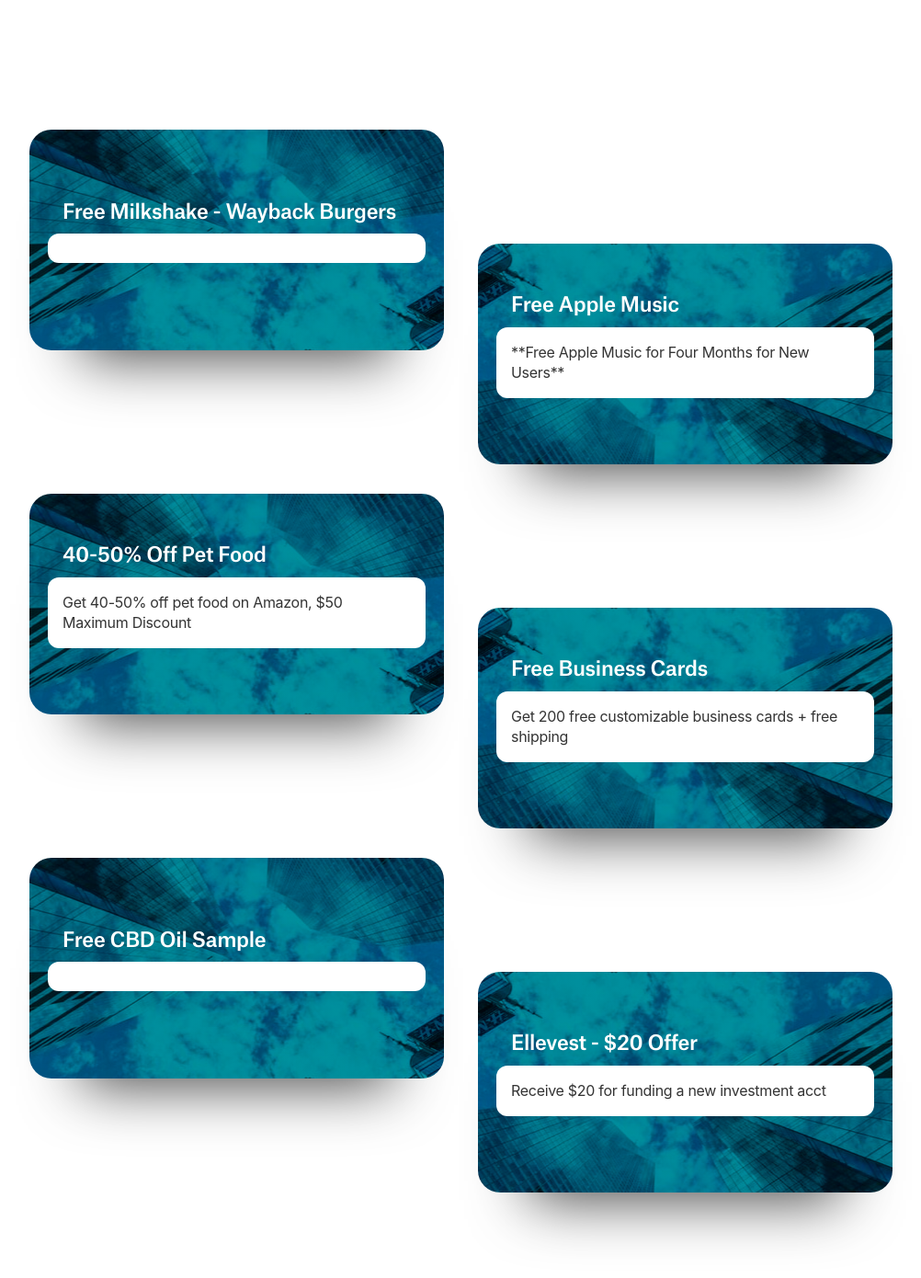
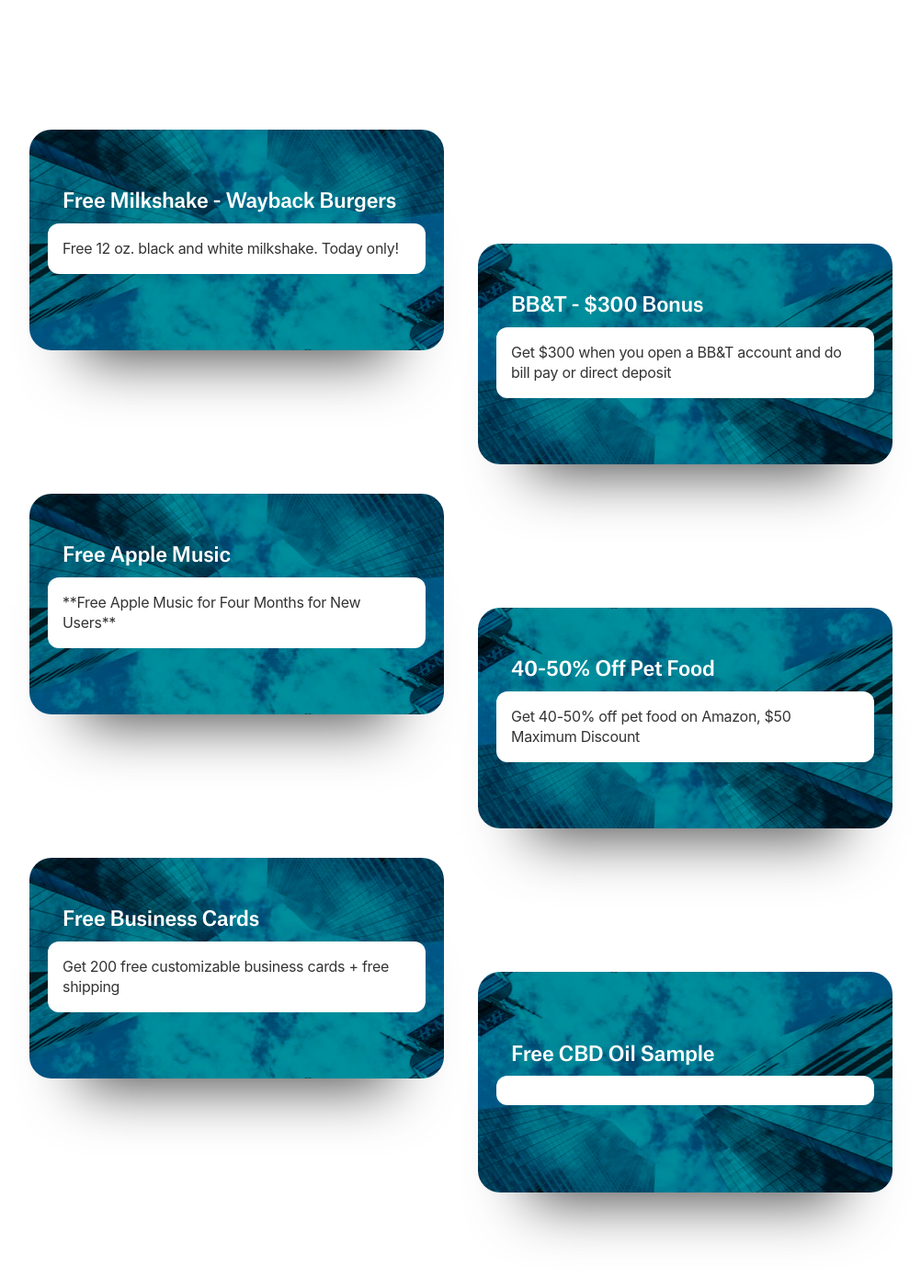
Before and after one commit to ohiosveryown/atldeals, a Jekyll site: the page built from index.html, in a window 1280 px wide and 1400 px high, scrolled down 388 px. Shown: the top 1390 px of the window at 92% size, without its empty margins (139-1141 px from the left). Built offline with Jekyll 4.4.1, drawn with Linux system fonts in a browser that asks for light colours; nearby versions of some CDN libraries.

Commit message:
Updated Second Post and 2 other files

```diff
--- a/_posts/2019-06-21-free-milkshake-wayback-burgers.markdown
+++ b/_posts/2019-06-21-free-milkshake-wayback-burgers.markdown
@@ -6,7 +6,10 @@
 - new
 - freebies
 image: https://i.imgur.com/V23zTIo.jpg
+description: Free 12 oz. black and white milkshake. Today only!
 layout: post
 ---
 
+Today only!
+
 [Offer Link](https://waybackburgers.com/a/free-shake-day/)
--- a/_posts/2018-06-21-second-post.markdown
+++ b/_posts/2019-06-21-second-post.markdown
@@ -1,6 +1,6 @@
 ---
 title: BB&T - $300 Bonus
-date: 2018-06-21 11:09:00 Z
+date: 2019-06-21 11:09:00 Z
 permalink: bbt
 categories:
 - new
```
